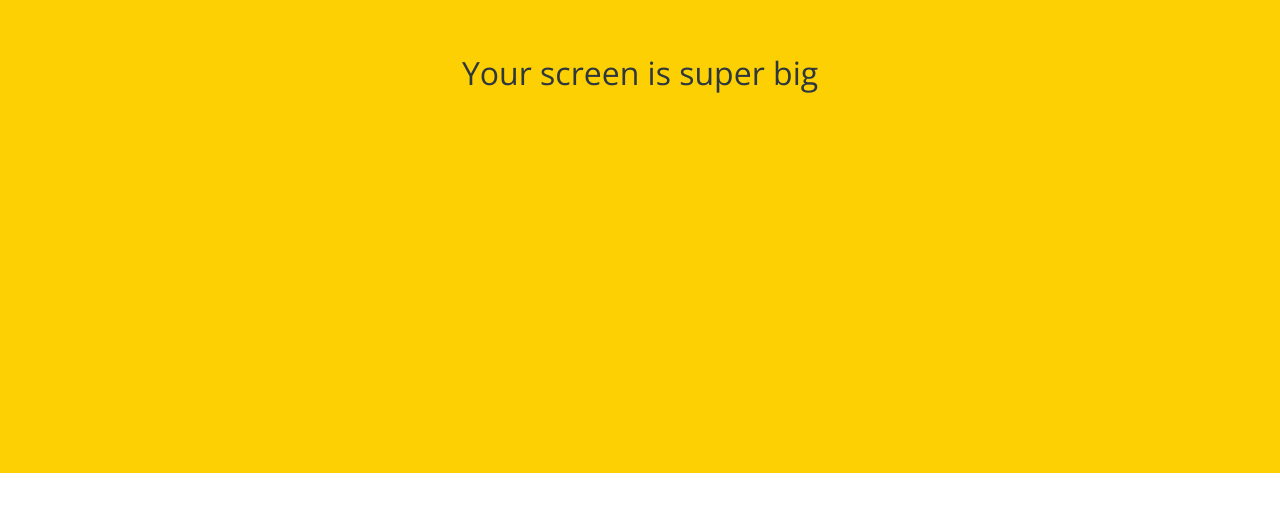
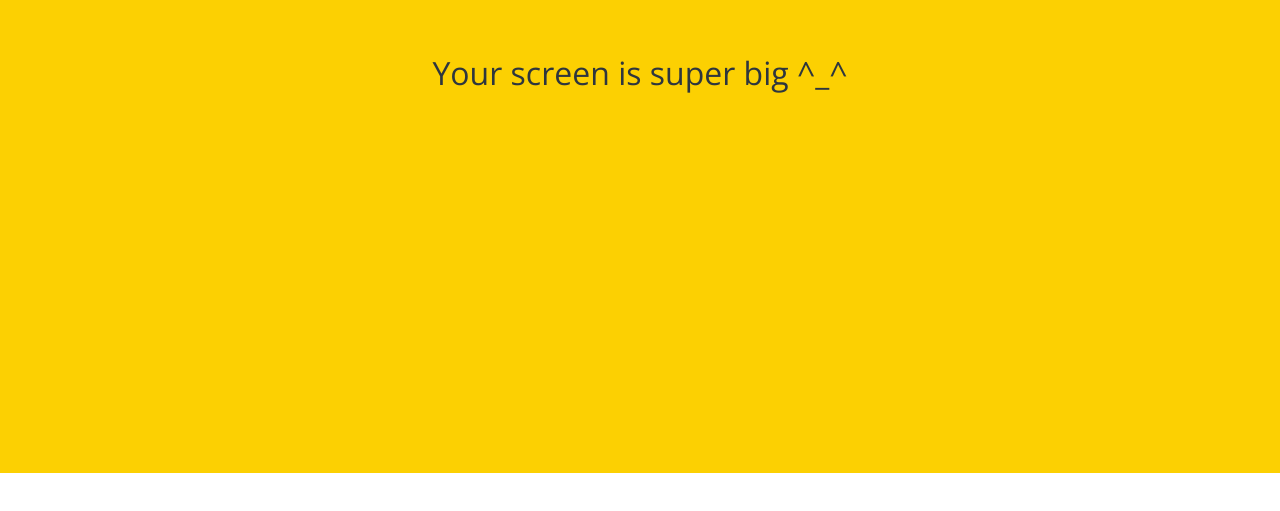
Before and after one commit to Wooya11/kokoa-clone-2026, a plain HTML site: page chats.html in a window 1280 px wide. Shown: the part 327-838 px from the top of the page. Drawn offline with nearby package versions, Linux system fonts and the light colour scheme.

Commit message:
emoticon

```diff
--- a/chats.html
+++ b/chats.html
@@ -99,7 +99,7 @@
         </li>
       </ul>
     </nav>
-    <div id="no-mobile">Your screen is super big</div>
+    <div id="no-mobile">Your screen is super big ^_^</_></div>
 
     <script
       src="https://kit.fontawesome.com/50460cd2a2.js"
```
